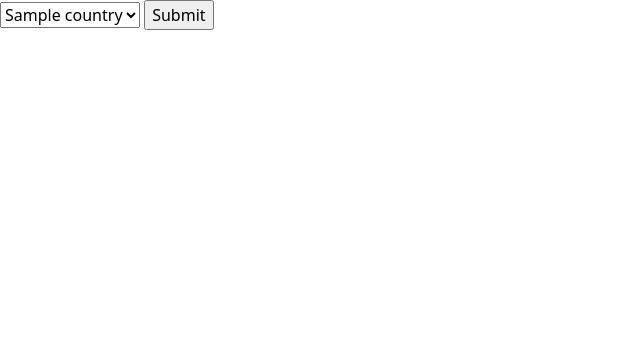
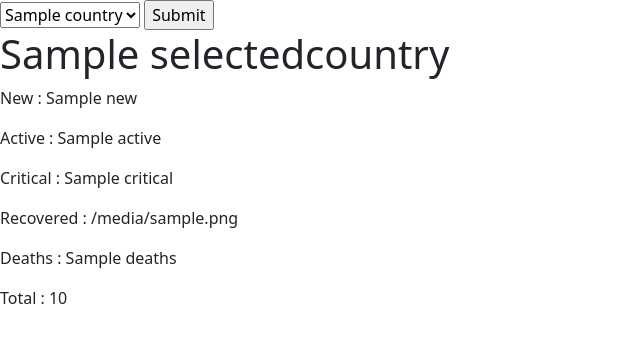
Before and after one commit to Mohit-Arya1211/Django-Covid-Tracking-App, a Django app: template templates/helloworld.html in a window 1280 px wide. Shown: the top 343 px of the page, without its empty margins (0-640 px from the left). Run offline with Django 3.2, Linux system fonts and the light colour scheme; the template is opened without the code that fills it: most values are stand-ins (such as "Sample title", 1, 10 or a date in 2020); parts of the project's set-up code (start-up, migrations or seed data) failed here and were passed over.

Commit message:
Functions Added for selecting countries

```diff
--- a/templates/helloworld.html
+++ b/templates/helloworld.html
@@ -23,6 +23,15 @@
         </select>
         <input type="submit" name="">
     </form>
+    <h1>{{selectedcountry}}</h1>
+    <p> New : {{new}}</p>
+    <p> Active : {{active}}</p>
+    <p> Critical : {{critical}}</p>
+    <p> Recovered : {{recovered}}</p>
+    <p> Deaths : {{deaths}}</p>
+    <p> Total : {{total}}</p>
+
+
 
   </body>
 </html>
```
Also changed, not shown: myApp/views.py (+15 -6 lines).
